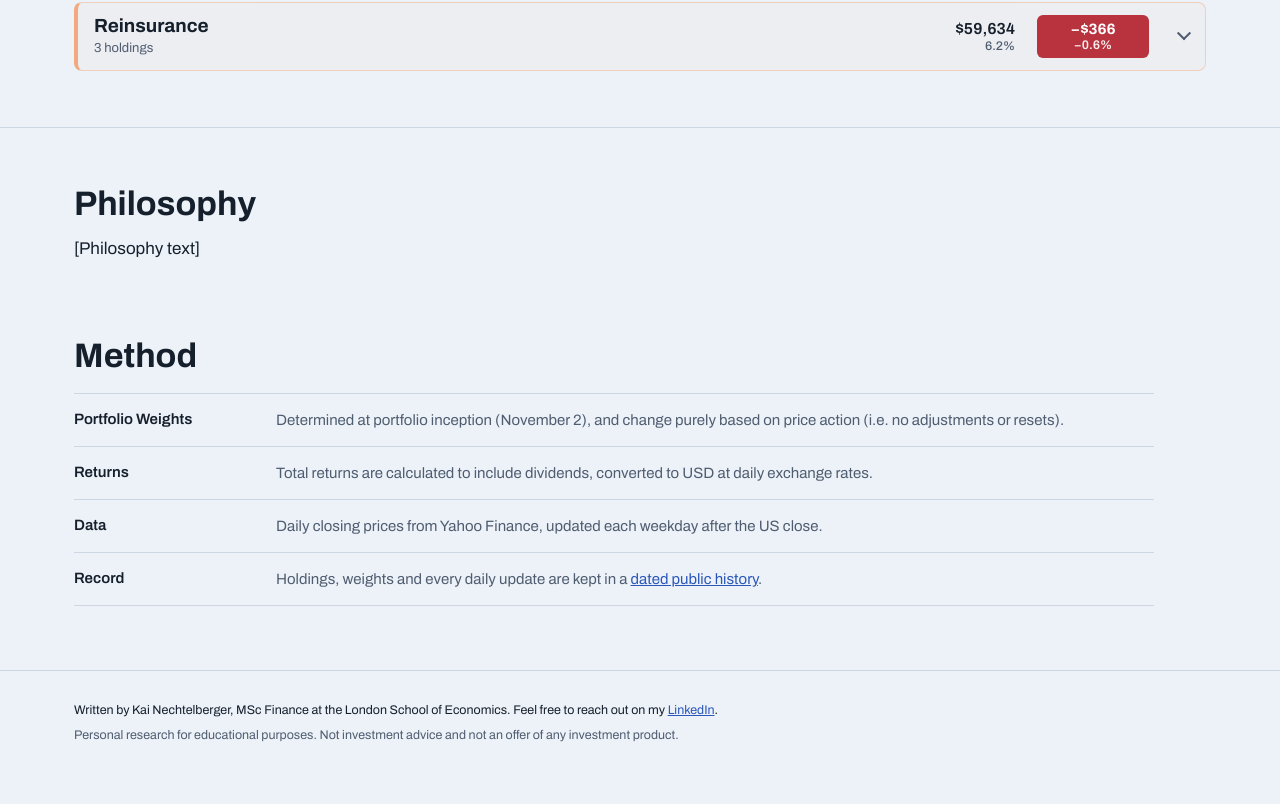
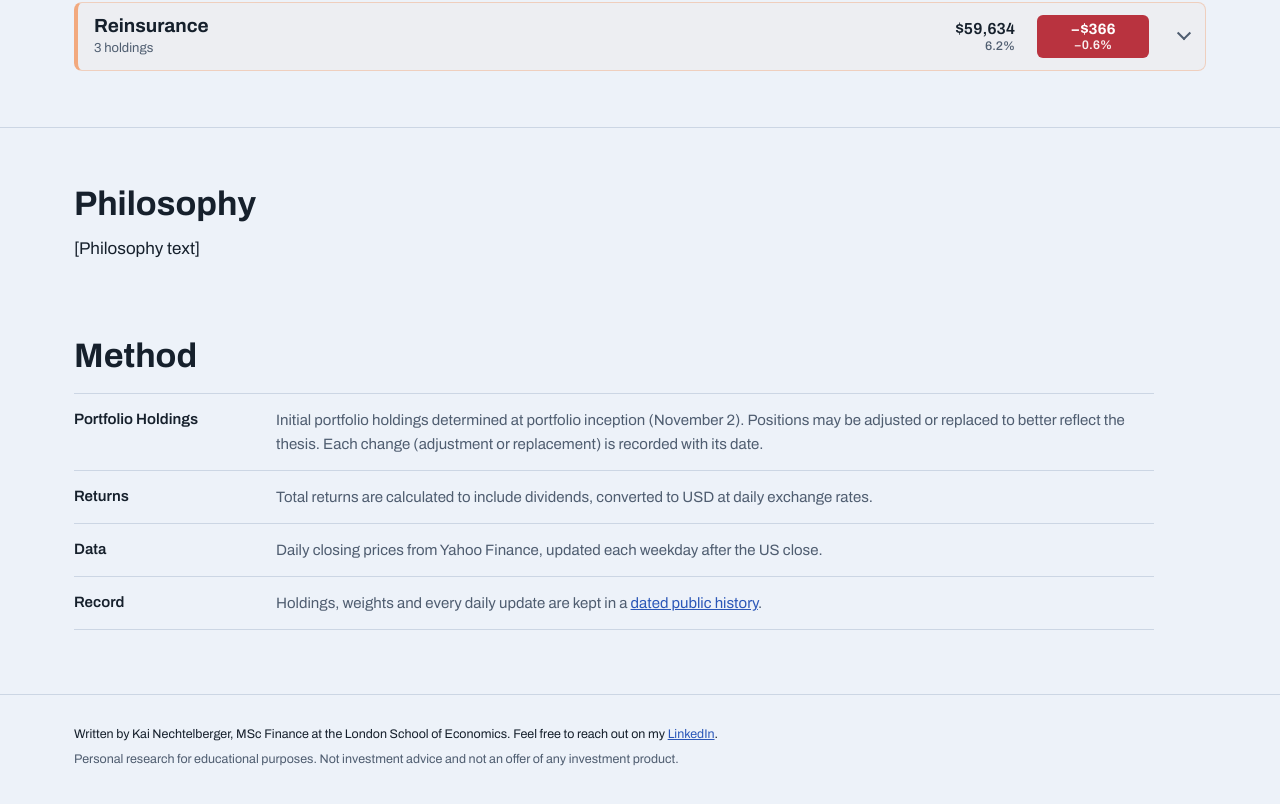
Before and after one commit to Variantviews/Variant-views, a plain HTML site: page index.html in a window 1280 px wide. Shown: the part 2022-2826 px from the top of the page. Drawn offline with Linux system fonts and the light colour scheme.

Commit message:
Update index.html

```diff
--- a/index.html
+++ b/index.html
@@ -100,7 +100,7 @@
     <div class="wrap">
       <h2 class="section-h">Method</h2>
       <dl class="method">
-        <div><dt>Portfolio Weights</dt><dd>Determined at portfolio inception (November 2), and change purely based on price action (i.e. no adjustments or resets).</dd></div>
+        <div><dt>Portfolio Holdings</dt><dd>Initial portfolio holdings determined at portfolio inception (November 2). Positions may be adjusted or replaced to better reflect the thesis. Each change (adjustment or replacement) is recorded with its date.</dd></div>
         <div><dt>Returns</dt><dd>Total returns are calculated to include dividends, converted to USD at daily exchange rates.</dd></div>
         <div><dt>Data</dt><dd>Daily closing prices from Yahoo Finance, updated each weekday after the US close.</dd></div>
         <div><dt>Record</dt><dd>Holdings, weights and every daily update are kept in a <a href="https://github.com/Variantviews/Variant-views">dated public history</a>.</dd></div>
```
